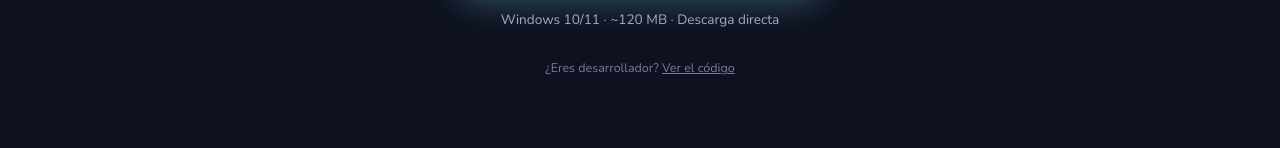
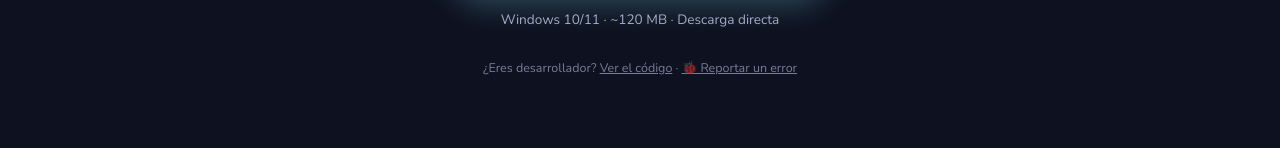
Before and after one commit to KevinAndresG/BuddyWeb, a plain HTML site: page index.html in a window 1280 px wide. Shown: the part 6065-6213 px from the top of the page. Drawn offline with nearby package versions, Linux system fonts and the light colour scheme.

Commit message:
feat: enlace para reportar errores con plantilla prellenada
Co-Authored-By: Claude Opus 5.5 <noreply@anthropic.com>

```diff
--- a/index.html
+++ b/index.html
@@ -420,7 +420,7 @@ footer .wrap { display: flex; flex-wrap: wrap; gap: 12px; justify-content: space
     <a class="btn primary big" href="https://github.com/KevinAndresG/PersonalAssistant/releases/latest/download/Buddy-Setup.exe">⬇ Descargar gratis para Windows</a>
   </div>
   <p class="note">Windows 10/11 · ~120 MB · Descarga directa</p>
-  <p class="note code">¿Eres desarrollador? <a href="https://github.com/KevinAndresG/PersonalAssistant">Ver el código</a></p>
+  <p class="note code">¿Eres desarrollador? <a href="https://github.com/KevinAndresG/PersonalAssistant">Ver el código</a> · <a href="https://github.com/KevinAndresG/PersonalAssistant/issues/new?labels=bug&amp;title=%5BError%5D%20&amp;body=%2A%2A%C2%BFQu%C3%A9%20pas%C3%B3%3F%2A%2A%0A%0A%0A%2A%2A%C2%BFQu%C3%A9%20esperabas%20que%20pasara%3F%2A%2A%0A%0A%0A%2A%2APasos%20para%20reproducirlo%2A%2A%0A1.%0A2.%0A%0A%2A%2ALo%20que%20le%20dijiste%20a%20Buddy%20%28si%20aplica%29%2A%2A%0A%0A%0A%2A%2AVersi%C3%B3n%20de%20Windows%3A%2A%2A%20%0A%2A%2AVersi%C3%B3n%20de%20Buddy%3A%2A%2A%20%0A%2A%2ACerebro%20usado%3A%2A%2A%20Groq%20/%20Claude%20/%20Ollama%0A" target="_blank" rel="noopener">🐞 Reportar un error</a></p>
 </div></section>
 
 <footer><div class="wrap">
```
